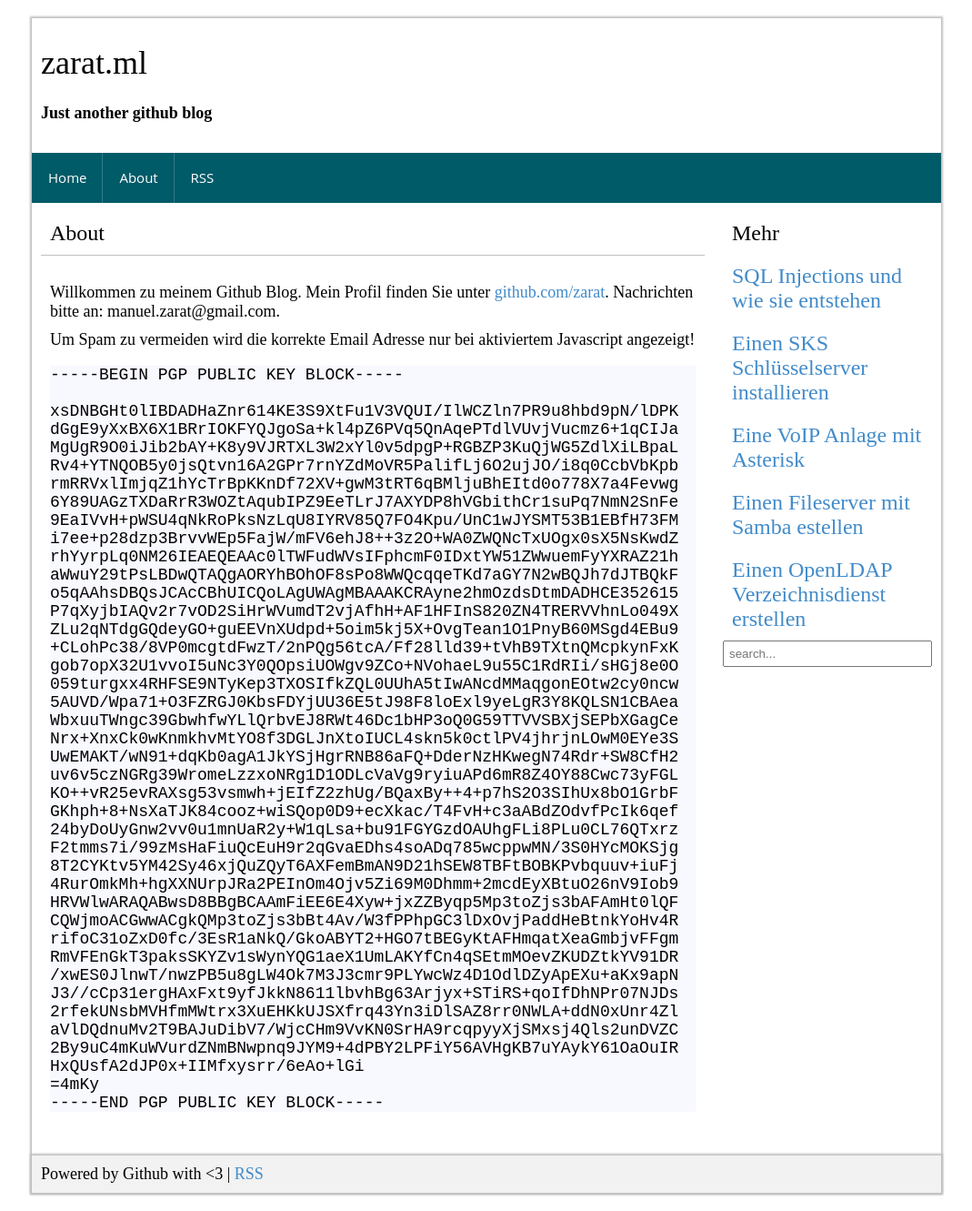
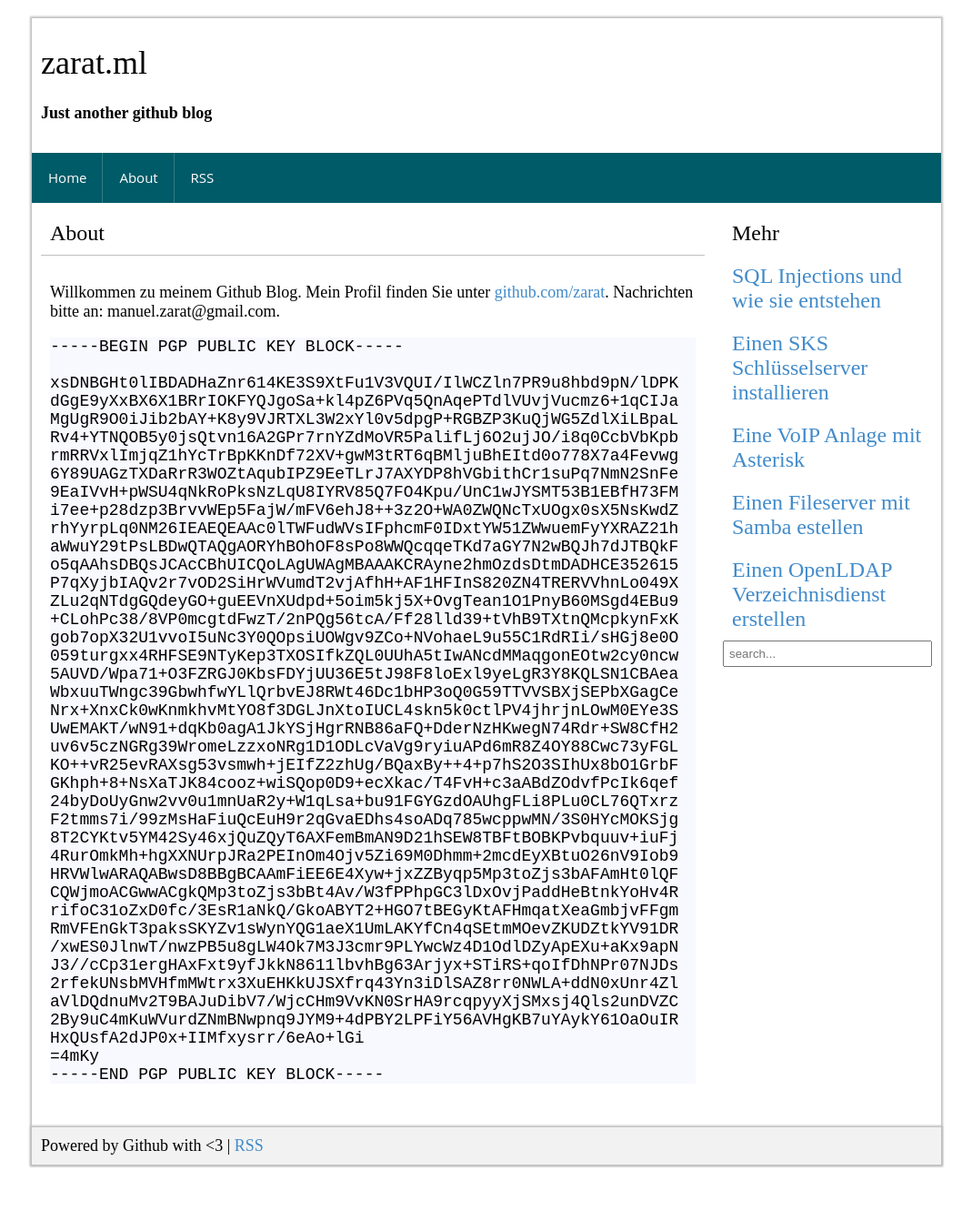
Before and after one commit to zarat/zarat.github.io, a Jekyll site: the page built from about.md, in a window 1280 px wide. Shown: the whole page at 91% size, without its empty margins (105-1174 px from the left). Built offline with Jekyll 4.4.1, drawn with Linux system fonts in a browser that asks for light colours; comment, search, counter and statistics services are not loaded; after the commit the page ends 1300 px from its top, so only the background shows below that; some of the changed lines change nothing that is shown.

Commit message:
Update about.md

```diff
--- a/about.md
+++ b/about.md
@@ -3,9 +3,7 @@ layout: page
 title: About
 permalink: /about/
 ---
-Willkommen zu meinem Github Blog. Mein Profil finden Sie unter [github.com/zarat](https://github.com/zarat). Nachrichten bitte an: <span style="color: black" id="no-spam">jane.doe@badmail.com</span>.
-
-Um Spam zu vermeiden wird die korrekte Email Adresse nur bei aktiviertem Javascript angezeigt!
+Willkommen zu meinem Github Blog. Mein Profil finden Sie unter [github.com/zarat](https://github.com/zarat). Nachrichten bitte an: <span style="color: black" id="no-spam">jane.doe@badmail.com</span>. <noscript>**Hinweis**: Um Spam zu vermeiden wird die korrekte Email Adresse nur bei aktiviertem Javascript angezeigt!</noscript>
 
 <script>
 var user = 'manuel.zarat', domain = 'gmail.com', element = document.getElementById('no-spam');
```
